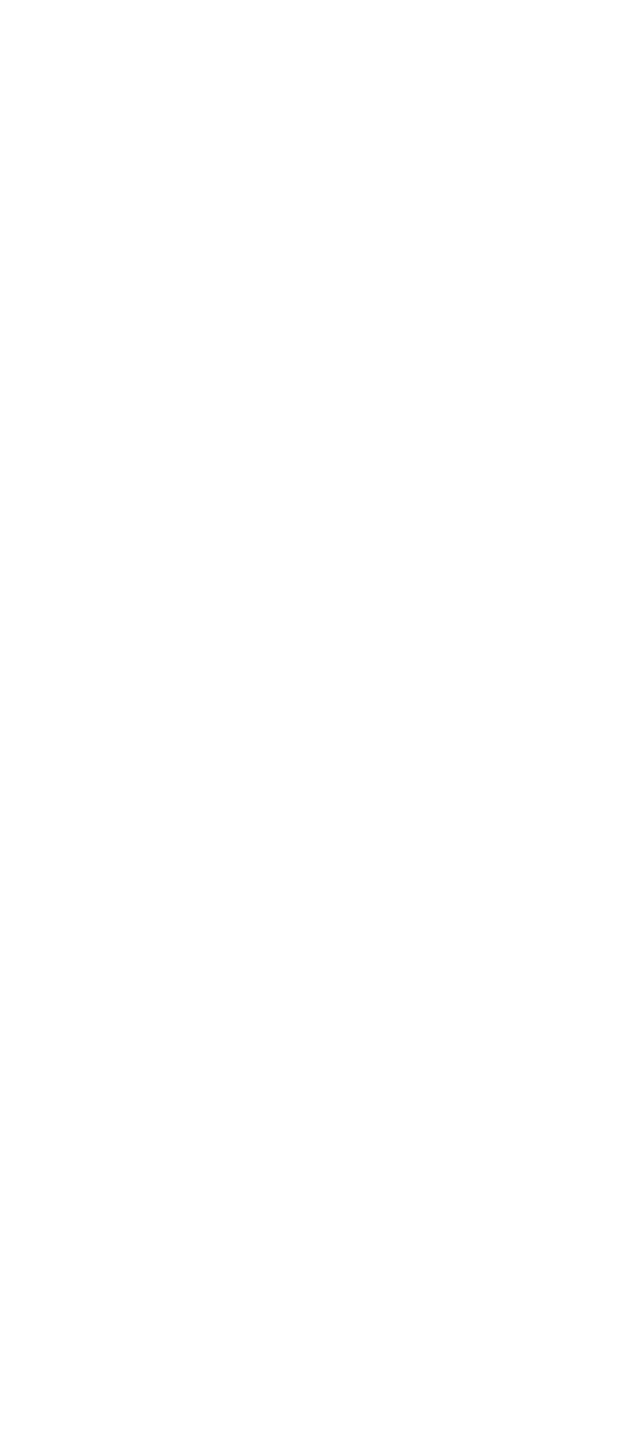
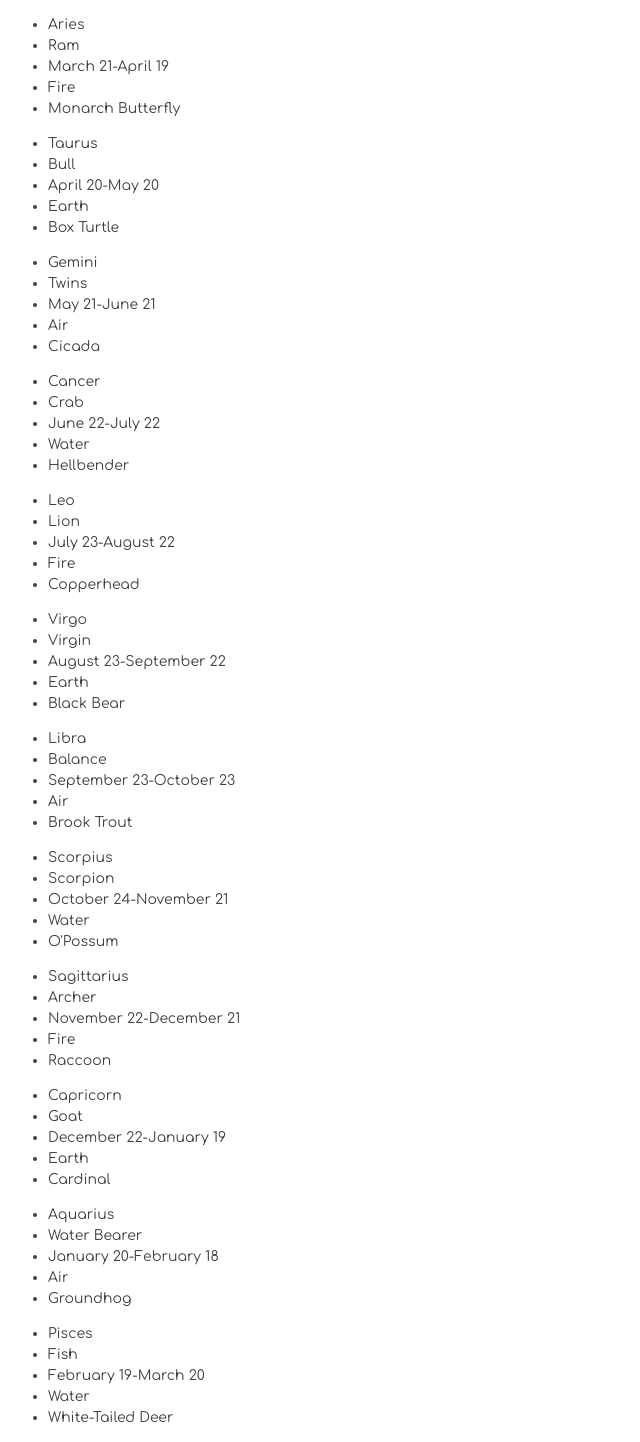
Before and after one commit to NewForce-Cohort-6/Debugger-Review, a plain HTML site: page index.html in a window 1280 px wide. Shown: the whole page, without its empty margins (0-640 px from the left). Before the commit the page ends 800 px from the top, so only its background shows below. Drawn offline with Linux system fonts and the light colour scheme; a web font is replaced by a local one.

Commit message:
debugger review

```diff
--- a/index.html
+++ b/index.html
@@ -7,7 +7,7 @@
     </head>
 
     <body>
-        <main id="container">
+        <main id="boxybox">
 
         </main>
 
--- /dev/null
+++ b/scripts/database.js
@@ -0,0 +1,141 @@
+
+const poisonArray = [
+  {
+    id: 1,
+    species: "Atropa belladonna",
+    commonName: "Deadly Nightshade",
+    fatal: true,
+    antidote: "Atropine "
+  },
+  {
+    id: 2,
+    species: "Conium maculatum",
+    commonName: "Hemlock",
+    fatal: true,
+    antidote: "none"
+  },
+  {
+    id: 3,
+    species: "Aconitum",
+    commonName: "Wolf's Bane",
+    fatal: true,
+    antidote: "atropine"
+  },
+  {
+    id: 4,
+    species: "Cascabela thevetia",
+    commonName: "Yellow oleander",
+    fatal: true,
+    antidote: "Digoxin-specific antibody fragments"
+  },
+  {
+    id: 5,
+    species: "Datura stramonium",
+    commonName: "Devil's trumpets",
+    fatal: true,
+    antidote: "physostigmine"
+  }
+];
+
+const zodiacArray = [
+  {
+    id: 1,
+    name: "Aries",
+    mascot: "Ram",
+    dates: "March 21-April 19",
+    element: "Fire",
+    wvAnimal: "Monarch Butterfly"
+  },
+  {
+    id: 2,
+    name: "Taurus",
+    mascot: "Bull",
+    dates: "April 20-May 20",
+    element: "Earth",
+    wvAnimal: "Box Turtle"
+  },
+  {
+    id: 3,
+    name: "Gemini",
+    mascot: "Twins",
+    dates: "May 21-June 21",
+    element: "Air",
+    wvAnimal: "Cicada"
+  },
+  {
+    id: 4,
+    name: "Cancer",
+    mascot: "Crab",
+    dates: "June 22-July 22",
+    element: "Water",
+    wvAnimal: "Hellbender"
+  },
+  {
+    id: 5,
+    name: "Leo",
+    mascot: "Lion",
+    dates: "July 23-August 22",
+    element: "Fire",
+    wvAnimal: "Copperhead"
+  },
+  {
+    id: 6,
+    name: "Virgo",
+    mascot: "Virgin",
+    dates: "August 23-September 22",
+    element: "Earth",
+    wvAnimal: "Black Bear"
+  },
+  {
+    id: 7,
+    name: "Libra",
+    mascot: "Balance",
+    dates: "September 23-October 23",
+    element: "Air",
+    wvAnimal: "Brook Trout"
+  },
+  {
+    id: 8,
+    name: "Scorpius",
+    mascot: "Scorpion",
+    dates: "October 24-November 21",
+    element: "Water",
+    wvAnimal: "O'Possum"
+  },
+  {
+    id: 9,
+    name: "Sagittarius",
+    mascot: "Archer",
+    dates: "November 22-December 21",
+    element: "Fire",
+    wvAnimal: "Raccoon"
+  },
+  {
+    id: 10,
+    name: "Capricorn",
+    mascot: "Goat",
+    dates: "December 22-January 19",
+    element: "Earth",
+    wvAnimal: "Cardinal"
+  },
+  {
+    id: 11,
+    name: "Aquarius",
+    mascot: "Water Bearer",
+    dates: "January 20-February 18",
+    element: "Air",
+    wvAnimal: "Groundhog"
+  },
+  {
+    id: 12,
+    name: "Pisces",
+    mascot: "Fish",
+    dates: "February 19-March 20",
+    element: "Water",
+    wvAnimal: "White-Tailed Deer"
+  }
+]
+
+
+
+export const useZodiac = () => zodiacArray.map(x => ({...x}))
--- a/scripts/main.js
+++ b/scripts/main.js
@@ -1 +1,52 @@
+import { useZodiac } from "./database.js";
+
 console.log("Welcome to the main module")
+
+
+
+
+const htmlbox = document.querySelector("#boxybox")
+
+const zodiacInfo = useZodiac()
+// const writeToDOM = () => {
+// for( const obj of zodiacInfo){
+//   htmlbox.innerHTML += `<div>
+//   <ul id="zodiac--${obj.id}">
+//   <li>${obj.name}</li>
+//   <li>${obj.mascot}</li>
+//   <li>${obj.dates}</li>
+//   <li>${obj.element}</li>
+//   <li>${obj.wvAnimal}</li>
+//   </ul>
+//   </div>`
+
+// }
+// }
+
+htmlbox.innerHTML = zodiacInfo.map(obj => `<div>
+<ul id="zodiac--${obj.id}">
+<li>${obj.name}</li>
+<li>${obj.mascot}</li>
+<li>${obj.dates}</li>
+<li>${obj.element}</li>
+<li>${obj.wvAnimal}</li>
+</ul>
+</div>`).join("")
+
+// writeToDOM()
+
+document.addEventListener("click", (e) => {
+
+  if(+e.target.id.split("--")[1] === 4){
+    window.alert("I'm feeling Crabby")
+  }
+
+})
+// {
+//   id: 12,
+//   name: "Pisces",
+//   mascot: "Fish",
+//   dates: "February 19-March 20",
+//   element: "Water",
+//   wvAnimal: "White-Tailed Deer"
+// }
```
